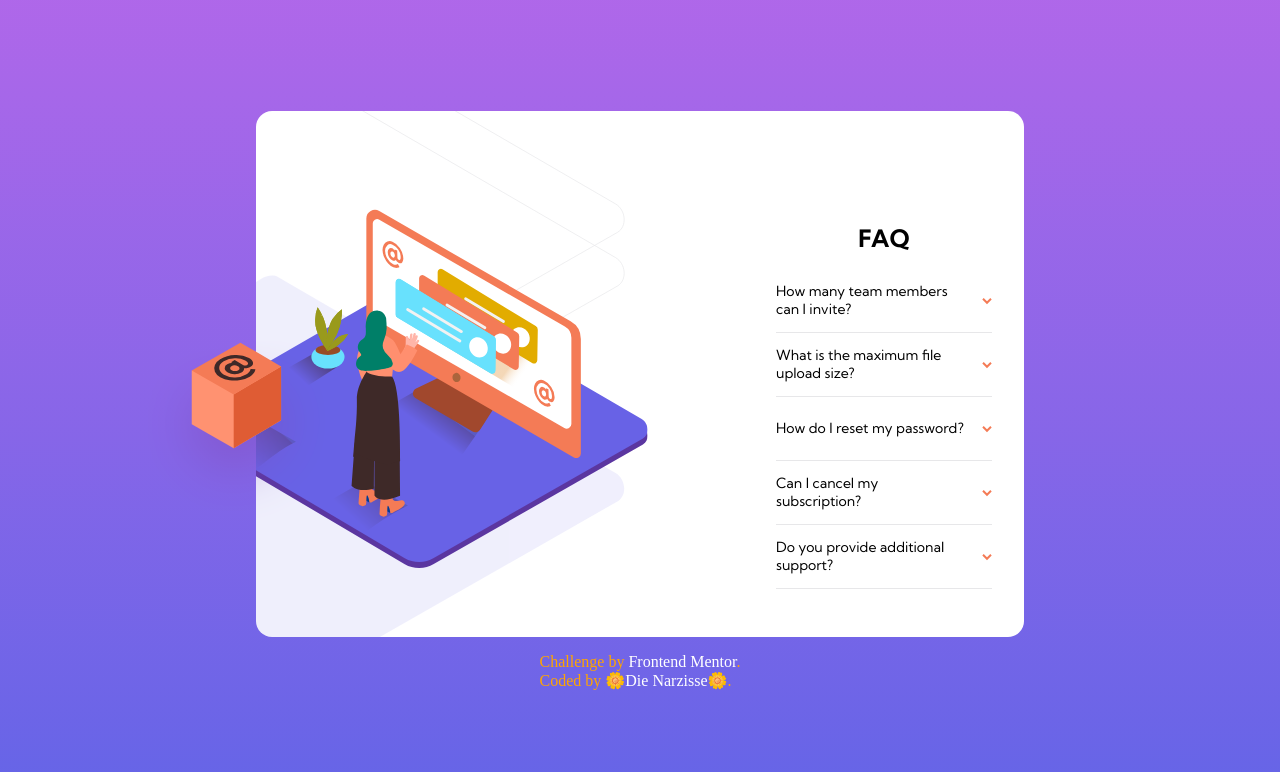
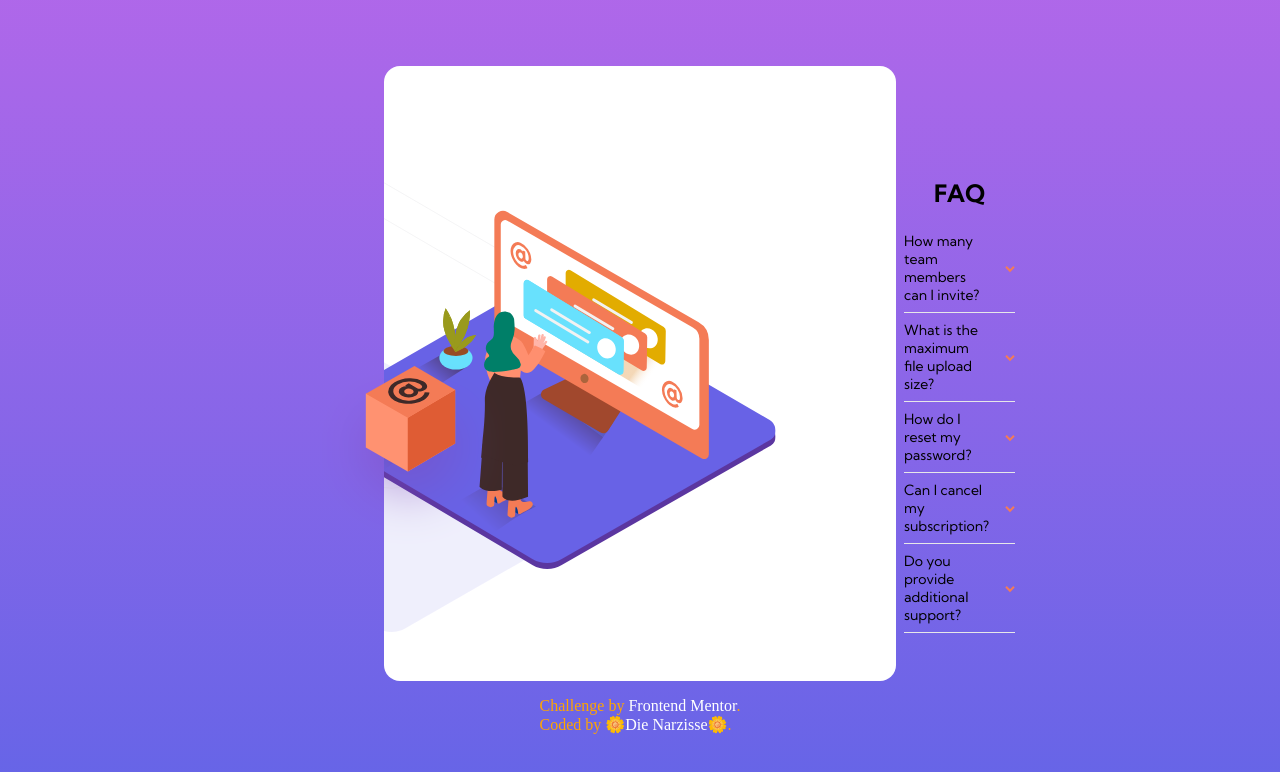
Before and after one commit to dienarzisse/FAQ-accordion-card, a plain HTML site: page index.html in a window 1280 px wide. Drawn offline with nearby package versions, Linux system fonts and the light colour scheme.

Commit message:
second try

```diff
--- a/index.html
+++ b/index.html
@@ -98,8 +98,8 @@
 </main>
 
   <div class="attribution">
-    Challenge by <a href="https://www.github.com/dienarzisse" target="_blank">Frontend Mentor</a>. <br>
-    Coded by <a href="#">🌼Die Narzisse🌼</a>.
+    Challenge by <a href="https://www.frontendmentor.io/" target="_blank">Frontend Mentor</a>. <br>
+    Coded by <a href="https://www.github.com/dienarzisse">🌼Die Narzisse🌼</a>.
   </div>
 </body>
 </html>
--- a/script.js
+++ b/script.js
@@ -3,7 +3,7 @@ $(document).ready(function(panelNumber){
     function accordion(panelNumber){
         var rotateDegrees = 0;
         $(`#panel-accordion${panelNumber}`).toggle();
-        $(`#accordion${panelNumber} h3`).on( "click", function(){
+        $(`#accordion${panelNumber}`).on( "click", function(){
            $(`#panel-accordion${panelNumber}`).toggle();
            rotateDegrees += 180;
            $(`#accordion${panelNumber} img`).css("transform",
--- a/styles.css
+++ b/styles.css
@@ -172,7 +172,7 @@ hr{
         flex-direction: row;
         justify-content: flex-start;
         align-items: center;
-        max-width: 60%;
+        max-width: 40%;
         height: fit-content;
         margin: 0 2rem 0 2rem;
         width: fit-content;
@@ -180,7 +180,7 @@ hr{
         background-image: url("./images/bg-pattern-desktop.svg");
         background-repeat:no-repeat;
         background-size: 90%;
-        background-position: -420% 70%;
+        background-position: -450% 70%;
     }
 
     .image::before{
@@ -191,7 +191,7 @@ hr{
         left:0;
         right:0;
         z-index: 1;
-        transform: translate(-30%, 50%);
+        transform: translate(-27%, 50%);
         background-image: url("./images/illustration-box-desktop.svg");
         background-repeat: no-repeat;
     }
@@ -208,6 +208,9 @@ hr{
     margin:0;
     min-width: 50%;
     transform: translate(0%, 0%);
+    display:flex;
+    justify-content:center;
+    align-items: center;
     }
 
 
```
